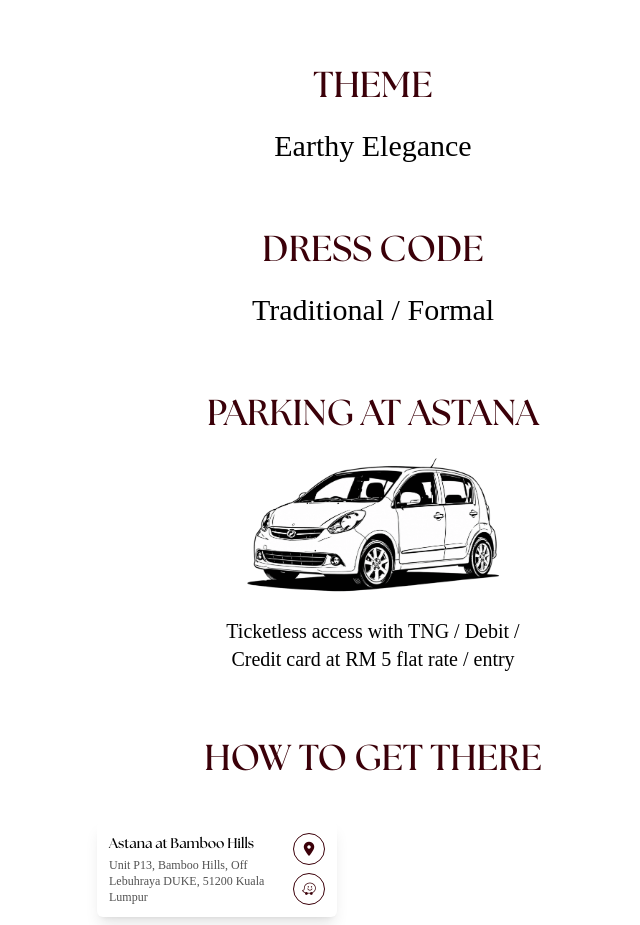
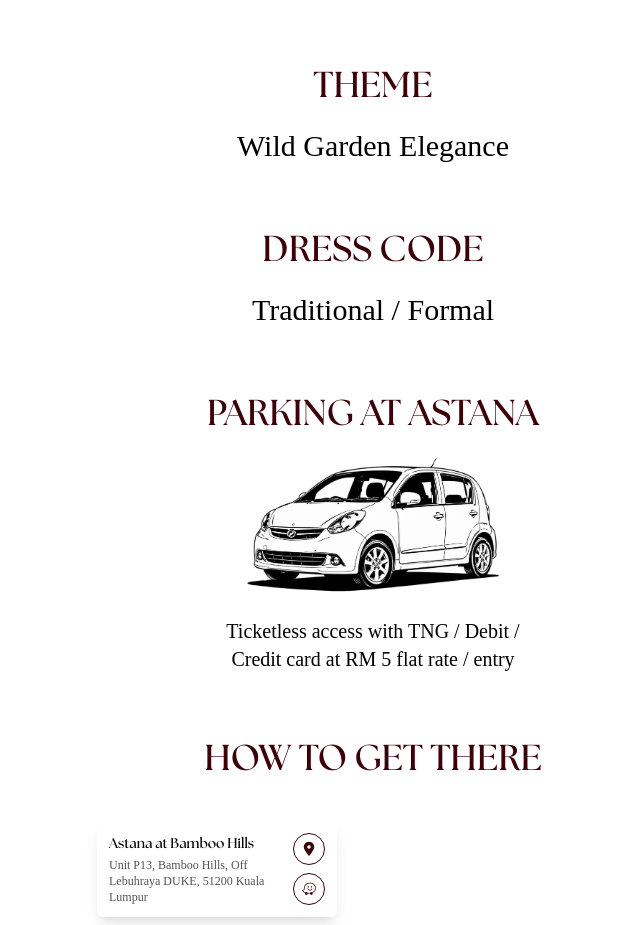
Before and after one commit to amadzai/syamad-wedding-invitation, a React (Vite) app: page /invitation in a window 1280 px wide. Shown: the part 2111-3036 px from the top of the page, without its empty margins (267-907 px from the left). Built offline with nearby package versions, Linux system fonts and the light colour scheme; no server answers; a web font is replaced by a local one.

Commit message:
chore: update theme

```diff
--- a/src/locale/translations.ts
+++ b/src/locale/translations.ts
@@ -20,7 +20,7 @@ export const translations = {
     'details.time.title': 'TIME',
     'details.time.detail': '12:00pm - 4:00pm',
     'details.theme.title': 'THEME',
-    'details.theme.detail': 'Earthy Elegance',
+    'details.theme.detail': 'Wild Garden Elegance',
     'details.dressCode.title': 'DRESS CODE',
     'details.dressCode.detail': 'Traditional / Formal',
     'details.parking.title': 'PARKING AT ASTANA',
@@ -56,7 +56,7 @@ export const translations = {
     'details.time.title': 'MASA',
     'details.time.detail': '12:00pm - 4:00pm',
     'details.theme.title': 'TEMA',
-    'details.theme.detail': 'Earthy Elegance',
+    'details.theme.detail': 'Wild Garden Elegance',
     'details.dressCode.title': 'KOD PAKAIAN',
     'details.dressCode.detail': 'Tradisional / Formal',
     'details.parking.title': 'PARKIR DI ASTANA',
```
